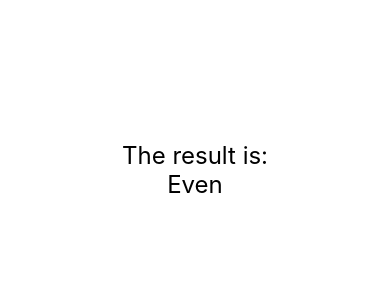
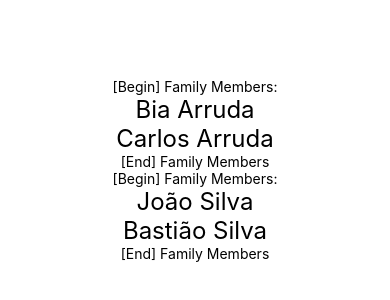
Before and after one commit to paulazaidel/react-native-exercises, a React Native app: screen / in a window 390 px wide. Shown: the part 252-552 px from the top of the page. Built offline with nearby package versions, Linux system fonts and the light colour scheme.

Commit message:
Created relationship component using CHILDREN property

```diff
--- a/src/App.js
+++ b/src/App.js
@@ -1,11 +1,20 @@
 import React from 'react'
 import { StyleSheet, SafeAreaView } from 'react-native'
 
-import OddEven from './components/OddEven'
+import Family from './components/relationship/FamilyComponent'
+import Member from './components/relationship/MemberComponent'
+
 
 export default () => (
     <SafeAreaView style={style.App}>
-       <OddEven  number={4}/>
+       <Family>
+            <Member name="Bia" surname="Arruda" />
+            <Member name="Carlos" surname="Arruda" />
+        </Family>
+        <Family>
+            <Member name="João" surname="Silva" />
+            <Member name="Bastião" surname="Silva" />
+        </Family>
     </SafeAreaView>
 )
 
--- /dev/null
+++ b/src/components/relationship/FamilyComponent.js
@@ -0,0 +1,12 @@
+import React from 'react'
+import { Text } from 'react-native'
+
+export default props => {
+    return (
+        <>
+            <Text>[Begin] Family Members:</Text>
+                {props.children}
+            <Text>[End] Family Members</Text>
+        </>
+    )
+}
--- /dev/null
+++ b/src/components/relationship/MemberComponent.js
@@ -0,0 +1,12 @@
+import React from 'react'
+import { Text } from 'react-native'
+
+import Style from '../commonStyle'
+
+export default props => {
+    return (
+        <Text style={Style.textBig}>
+            {props.name} {props.surname}
+        </Text>
+    )
+}
```
